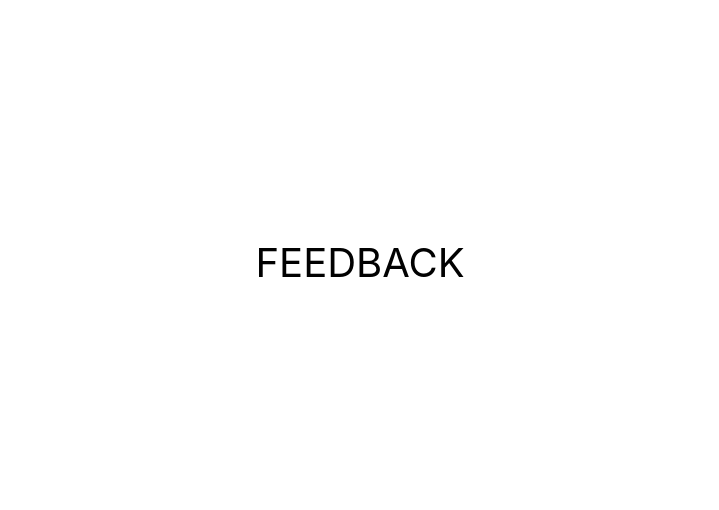
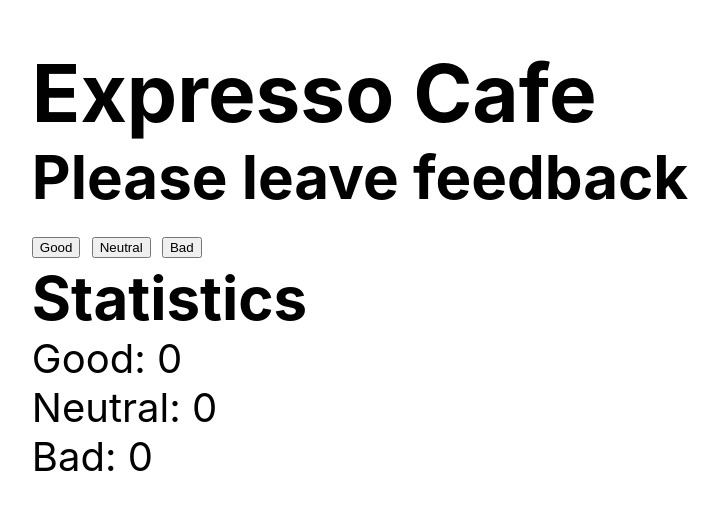
Before and after one commit to ARTEMSHENDRYK/goit-react-hw-02-feedback, a React (Create React App) app: page / in a window 1280 px wide. Shown: the part 138-648 px from the top of the page, without its empty margins (280-999 px from the left). Built offline with nearby package versions, Linux system fonts and the light colour scheme.

Commit message:
do increment

```diff
--- a/package.json
+++ b/package.json
@@ -36,5 +36,8 @@
       "last 1 firefox version",
       "last 1 safari version"
     ]
+  },
+  "devDependencies": {
+    "prop-types": "^15.8.1"
   }
 }
--- a/src/components/App.jsx
+++ b/src/components/App.jsx
@@ -1,3 +1,5 @@
+import Feedback from "./Feedback/Feedback";
+
 export const App = () => {
   return (
     <div
@@ -10,7 +12,7 @@ export const App = () => {
         color: '#010101'
       }}
     >
-      FEEDBACK
+      <Feedback />
     </div>
   );
 };
--- /dev/null
+++ b/src/components/Feedback/Feedback.jsx
@@ -0,0 +1,42 @@
+import React from "react";
+import ReactDOM from "react-dom";
+import PropTypes from "prop-types";
+
+class Feedback extends React.Component {
+  constructor() {
+    super();
+    this.state = {
+      good: 0,
+      neutral: 0,
+      bad: 0
+    }
+  }
+
+  handleIncrement = evt => {
+    const { name, value } = evt.target;
+    console.log(evt.target);
+    console.log(name);
+    this.setState({ [name]: this.state[name] +=1 });
+  }
+
+  render() {
+    return (
+      <div>
+        <h1>Expresso Cafe</h1>
+        <h2>Please leave feedback</h2>
+        <button type="button" name="good" onClick={this.handleIncrement}>Good</button>
+        <span> </span>
+        <button type="button" name="neutral" onClick={this.handleIncrement}>Neutral</button>
+        <span> </span>
+        <button type="button" name="bad" onClick={this.handleIncrement}>Bad</button>
+        <h2>Statistics</h2>
+        <p>Good: {this.state.good}</p>
+        <p>Neutral: {this.state.neutral}</p>
+        <p>Bad: {this.state.bad}</p>
+      </div>
+    )
+  }
+
+}
+
+export default Feedback;
--- a/src/index.css
+++ b/src/index.css
@@ -13,3 +13,8 @@ code {
   font-family: source-code-pro, Menlo, Monaco, Consolas, 'Courier New',
     monospace;
 }
+
+h1, h2, ul, p {
+  margin: 0;
+  padding: 0;
+}
```
Also changed, not shown: 1 other file (tests, documents, lock files or other folders).
